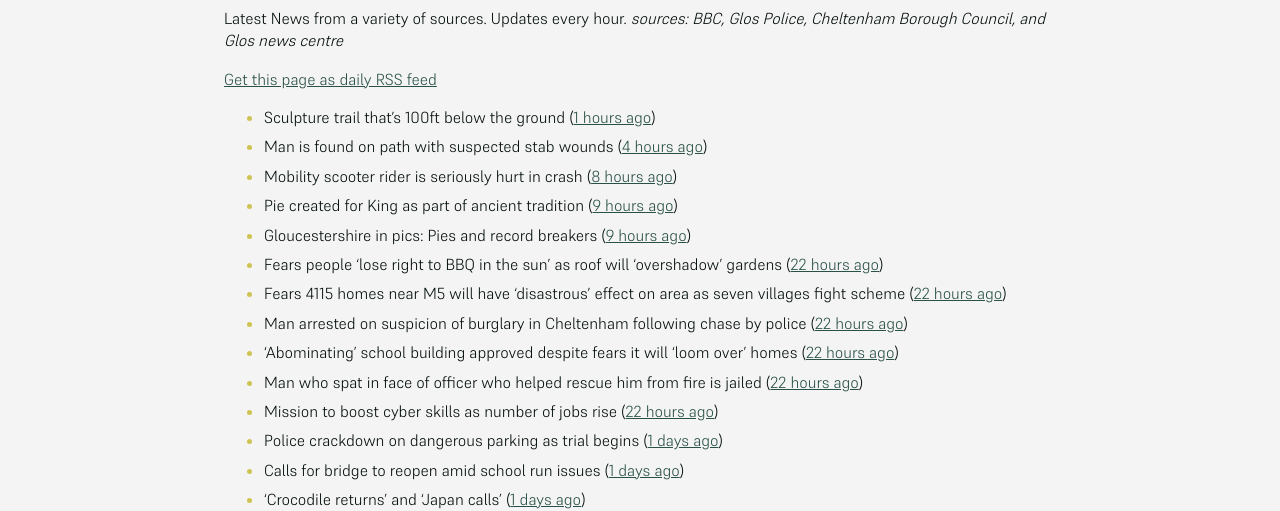
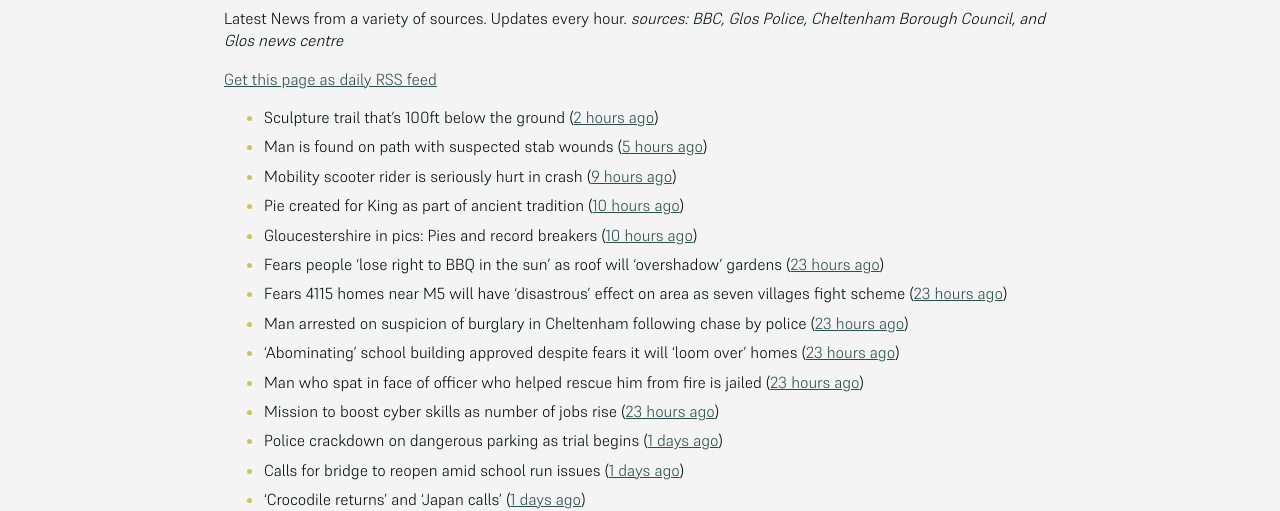
Before and after one commit to mat-0/cheltenham-open-data, a Jekyll site: the page built from _pages/news.md, in a window 1280 px wide. Shown: the part 266-777 px from the top of the page. Built offline with Jekyll 4.4.1, drawn with Linux system fonts in a browser that asks for light colours.

Commit message:
Updated 2025-05-24 16:57:45

```diff
--- a/_pages/news.md
+++ b/_pages/news.md
@@ -12,17 +12,17 @@ _sources: BBC, Glos Police, Cheltenham Borough Council, and Glos news centre_
 [Get this page as daily RSS feed](/daily.rss)
 
 <!-- news_marker starts -->
-- Sculpture trail that's 100ft below the ground ([1 hours ago](https://www.bbc.com/news/articles/cgq335gp951o))
-- Man is found on path with suspected stab wounds ([4 hours ago](https://www.bbc.com/news/articles/c5yxl0lxv4lo))
-- Mobility scooter rider is seriously hurt in crash ([8 hours ago](https://www.bbc.com/news/articles/cx2eqqnx4zlo))
-- Pie created for King as part of ancient tradition ([9 hours ago](https://www.bbc.com/news/articles/ckgxxnve341o))
-- Gloucestershire in pics: Pies and record breakers ([9 hours ago](https://www.bbc.com/news/articles/clyvvpgg4xyo))
-- Fears people ‘lose right to BBQ in the sun’ as roof will ‘overshadow’ gardens ([22 hours ago](https://gloucesternewscentre.co.uk/fears-people-lose-right-to-bbq-in-the-sun-as-roof-will-overshadow-gardens/))
-- Fears 4115 homes near M5 will have ‘disastrous’ effect on area as seven villages fight scheme ([22 hours ago](https://gloucesternewscentre.co.uk/fears-4115-homes-near-m5-will-have-disastrous-effect-on-area-as-seven-villages-fight-scheme/))
-- Man arrested on suspicion of burglary in Cheltenham following chase by police ([22 hours ago](https://gloucesternewscentre.co.uk/man-arrested-on-suspicion-of-burglary-in-cheltenham-following-chase-by-police/))
-- ‘Abominating’ school building approved despite fears it will ‘loom over’ homes ([22 hours ago](https://gloucesternewscentre.co.uk/abominating-school-building-approved-despite-fears-it-will-loom-over-homes/))
-- Man who spat in face of officer who helped rescue him from fire is jailed ([22 hours ago](https://gloucesternewscentre.co.uk/man-who-spat-in-face-of-officer-who-helped-rescue-him-from-fire-is-jailed/))
-- Mission to boost cyber skills as number of jobs rise ([22 hours ago](https://www.bbc.com/news/articles/cp9200y2km0o))
+- Sculpture trail that's 100ft below the ground ([2 hours ago](https://www.bbc.com/news/articles/cgq335gp951o))
+- Man is found on path with suspected stab wounds ([5 hours ago](https://www.bbc.com/news/articles/c5yxl0lxv4lo))
+- Mobility scooter rider is seriously hurt in crash ([9 hours ago](https://www.bbc.com/news/articles/cx2eqqnx4zlo))
+- Pie created for King as part of ancient tradition ([10 hours ago](https://www.bbc.com/news/articles/ckgxxnve341o))
+- Gloucestershire in pics: Pies and record breakers ([10 hours ago](https://www.bbc.com/news/articles/clyvvpgg4xyo))
+- Fears people ‘lose right to BBQ in the sun’ as roof will ‘overshadow’ gardens ([23 hours ago](https://gloucesternewscentre.co.uk/fears-people-lose-right-to-bbq-in-the-sun-as-roof-will-overshadow-gardens/))
+- Fears 4115 homes near M5 will have ‘disastrous’ effect on area as seven villages fight scheme ([23 hours ago](https://gloucesternewscentre.co.uk/fears-4115-homes-near-m5-will-have-disastrous-effect-on-area-as-seven-villages-fight-scheme/))
+- Man arrested on suspicion of burglary in Cheltenham following chase by police ([23 hours ago](https://gloucesternewscentre.co.uk/man-arrested-on-suspicion-of-burglary-in-cheltenham-following-chase-by-police/))
+- ‘Abominating’ school building approved despite fears it will ‘loom over’ homes ([23 hours ago](https://gloucesternewscentre.co.uk/abominating-school-building-approved-despite-fears-it-will-loom-over-homes/))
+- Man who spat in face of officer who helped rescue him from fire is jailed ([23 hours ago](https://gloucesternewscentre.co.uk/man-who-spat-in-face-of-officer-who-helped-rescue-him-from-fire-is-jailed/))
+- Mission to boost cyber skills as number of jobs rise ([23 hours ago](https://www.bbc.com/news/articles/cp9200y2km0o))
 - Police crackdown on dangerous parking as trial begins ([1 days ago](https://www.bbc.com/news/articles/c628gp87jljo))
 - Calls for bridge to reopen amid school run issues ([1 days ago](https://www.bbc.com/news/articles/c7877jd3dw3o))
 - 'Crocodile returns' and 'Japan calls' ([1 days ago](https://www.bbc.com/news/articles/clynl44237wo))
```
Also changed, not shown: _data/flood.json (+5 -27 lines), index.md (+5 -5 lines).
